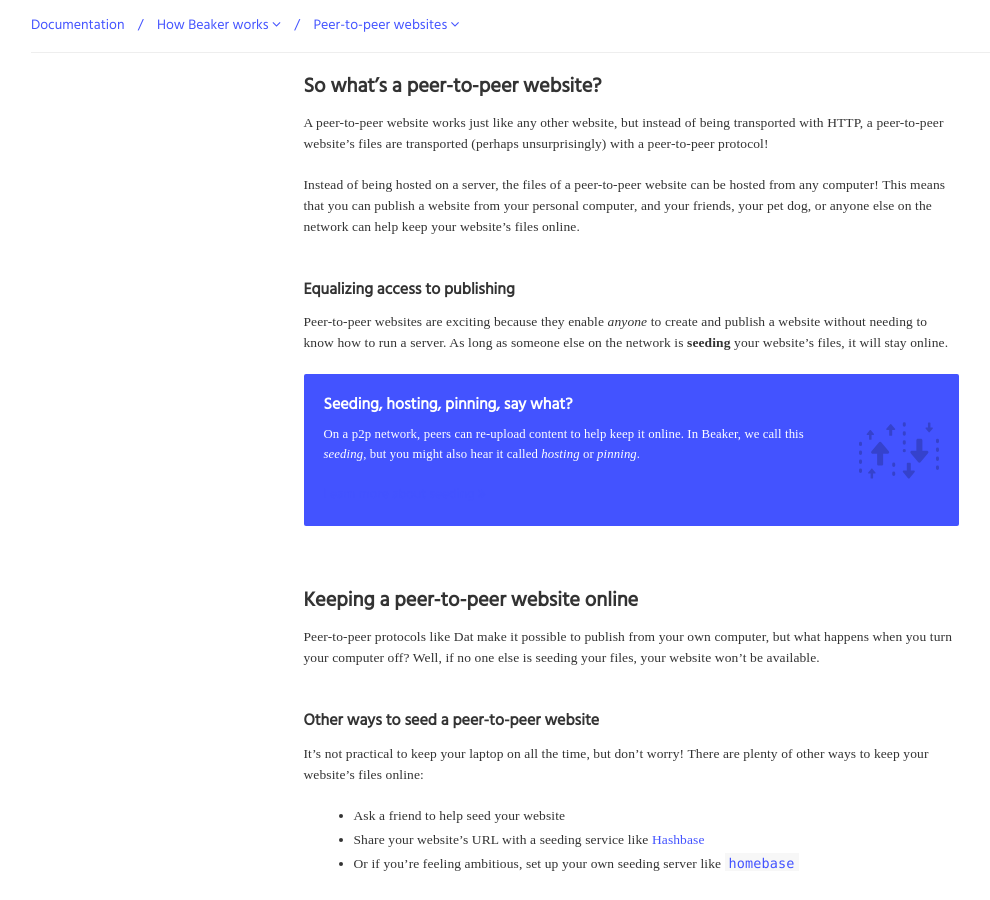
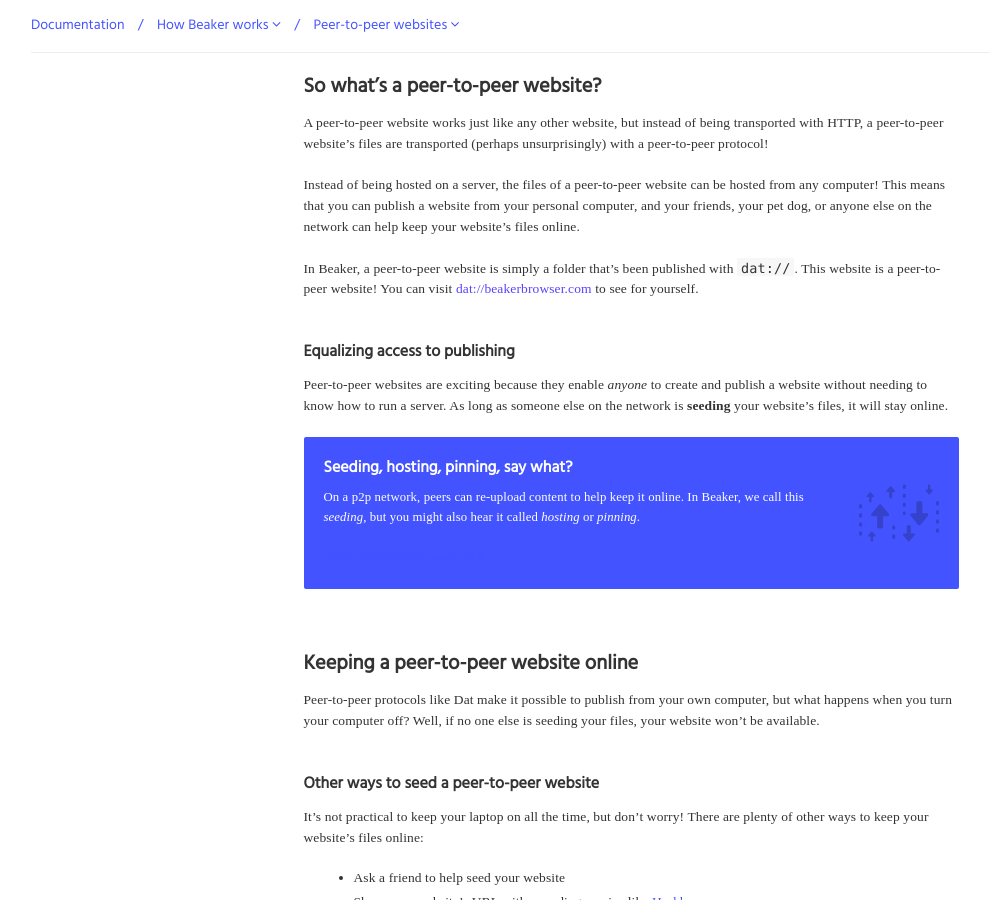
Before and after one commit to beakerbrowser/beakerbrowser.com, a Jekyll site: the page built from _docs/how-beaker-works/peer-to-peer-websites.md, in a window 1280 px wide and 900 px high, scrolled down 712 px. Shown: the whole window, without its empty margins (84-1074 px from the left). Built offline with Jekyll 4.4.1, drawn with Linux system fonts in a browser that asks for light colours; some web fonts are replaced.

Commit message:
Update p2p website page

```diff
--- a/_docs/how-beaker-works/peer-to-peer-websites.md
+++ b/_docs/how-beaker-works/peer-to-peer-websites.md
@@ -43,6 +43,8 @@ transported with HTTP, a peer-to-peer website's files are transported
 
 Instead of being hosted on a server, the files of a peer-to-peer website can be hosted from any computer! This means that you can publish a website from your personal computer, and your friends, your pet dog, or anyone else on the network can help keep your website's files online.
 
+In Beaker, a peer-to-peer website is simply a folder that's been published with `dat://`. This website is a peer-to-peer website! You can visit [dat://beakerbrowser.com](dat://beakerbrowser.com) to see for yourself.
+
 <!-- TODO we really need a graphic here -->
 
 ### Equalizing access to publishing
```
